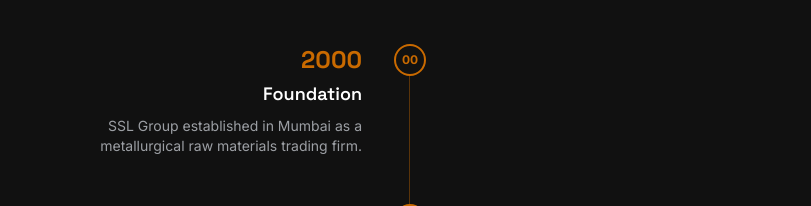
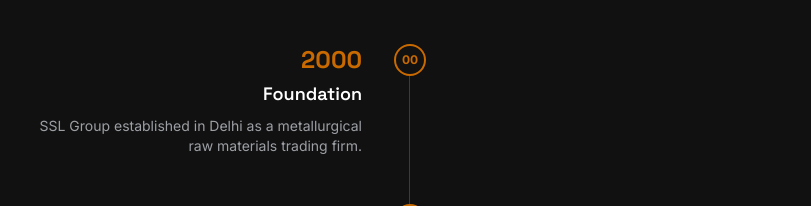
Before and after one commit to Mukesh-k7/ssl-group-website, a Next.js app: page /about in a window 1280 px wide. Shown: the part 1529-1735 px from the top of the page, without its empty margins (230-1041 px from the left). Built offline with nearby package versions, Linux system fonts and the light colour scheme; no server answers.

Commit message:
Some changes [AI 98%]

```diff
--- a/data/certifications.ts
+++ b/data/certifications.ts
@@ -43,7 +43,7 @@
   {
     year: "2000",
     title: "Foundation",
-    description: "SSL Group established in Mumbai as a metallurgical raw materials trading firm.",
+    description: "SSL Group established in Delhi as a metallurgical raw materials trading firm.",
   },
   {
     year: "2004",
```
